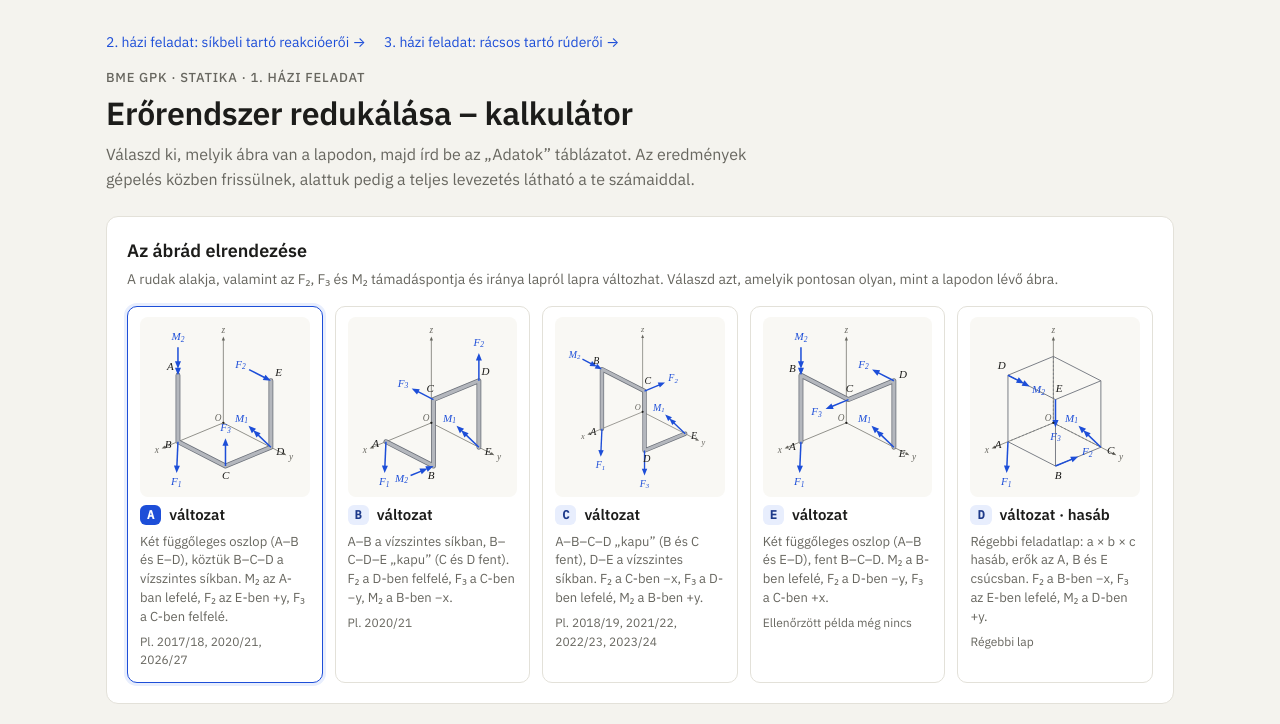
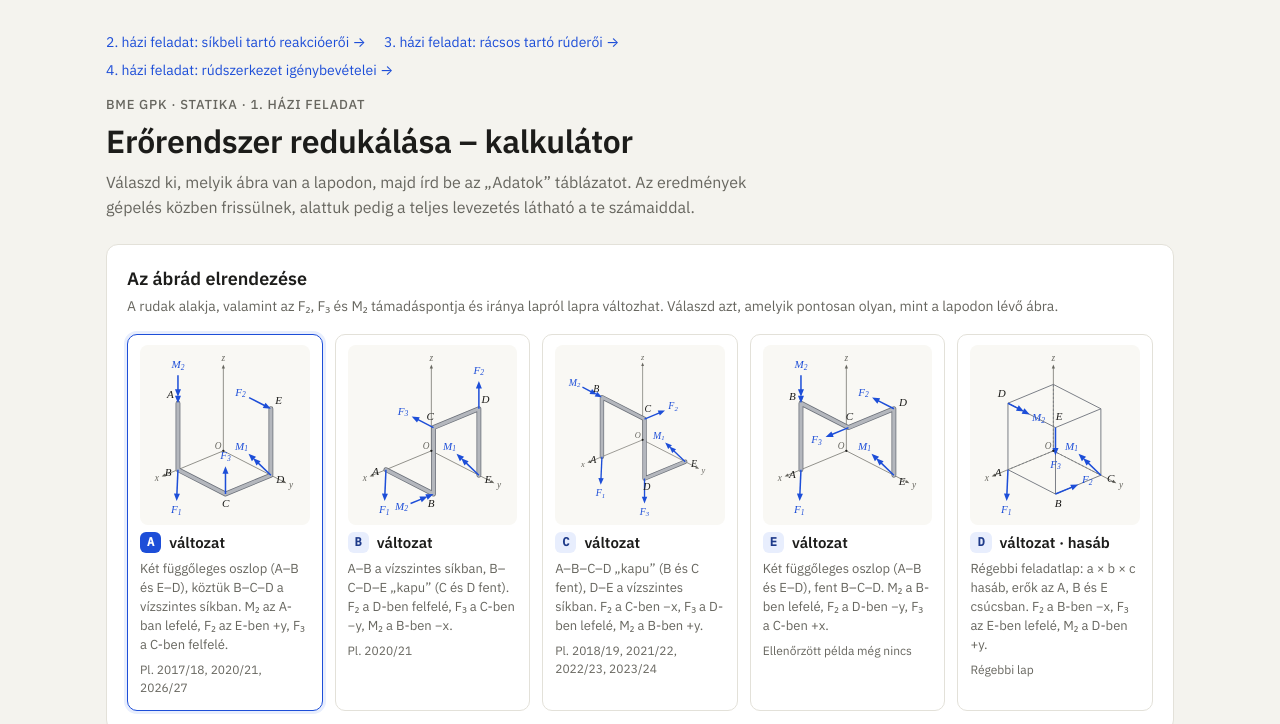
Before and after one commit to bmeMEstudent2629/statika-hf1, a plain HTML site: page index.html in a window 1280 px wide. Shown: the top 724 px of the page. Drawn offline with nearby package versions, Linux system fonts and the light colour scheme.

Commit message:
README és HF1: link a 4. házi feladathoz
Co-Authored-By: Claude Opus 5.5 <noreply@anthropic.com>
Claude-Session: https://claude.ai/code/session_011vVzFe6XC4MKZjuSpjcxXe

```diff
--- a/index.html
+++ b/index.html
@@ -184,7 +184,7 @@ footer p{margin:4px 0;max-width:90ch}
 <body>
 <div class="wrap">
   <header>
-    <p style="font-size:14px;margin:0 0 14px;display:flex;flex-wrap:wrap;gap:6px 18px"><a href="hf2/" style="color:var(--accent);text-decoration:none">2. házi feladat: síkbeli tartó reakcióerői →</a><a href="hf3/" style="color:var(--accent);text-decoration:none">3. házi feladat: rácsos tartó rúderői →</a></p>
+    <p style="font-size:14px;margin:0 0 14px;display:flex;flex-wrap:wrap;gap:6px 18px"><a href="hf2/" style="color:var(--accent);text-decoration:none">2. házi feladat: síkbeli tartó reakcióerői →</a><a href="hf3/" style="color:var(--accent);text-decoration:none">3. házi feladat: rácsos tartó rúderői →</a><a href="hf4/" style="color:var(--accent);text-decoration:none">4. házi feladat: rúdszerkezet igénybevételei →</a></p>
     <p class="eyebrow">BME GPK · Statika · 1. házi feladat</p>
     <h1>Erőrendszer redukálása – kalkulátor</h1>
     <p>Válaszd ki, melyik ábra van a lapodon, majd írd be az „Adatok” táblázatot. Az eredmények gépelés közben frissülnek, alattuk pedig a teljes levezetés látható a te számaiddal.</p>
```
Also changed, not shown: 1 other file.
